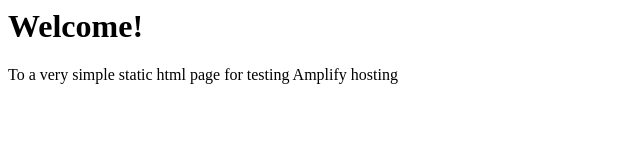
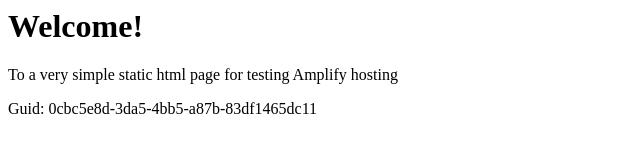
Before and after one commit to aws-aemilia-cmh/Github-PR-Commit-Integration-Test-DoNotTouch-v0-preprod-us-east-2, a website: page src/index.html in a window 1280 px wide. Shown: the whole page, without its empty margins (0-640 px from the left). Drawn offline with Linux system fonts and the light colour scheme.

Commit message:
commit from integ tests

```diff
--- a/src/index.html
+++ b/src/index.html
@@ -1,3 +1,5 @@
+
+
 <html lang="en">
 
 <head>
@@ -10,6 +12,6 @@
 <body>
     <h1>Welcome!</h1>
     <p>To a very simple static html page for testing Amplify hosting</p>
-</body>
+    <p>Guid: 0cbc5e8d-3da5-4bb5-a87b-83df1465dc11</p></body>
 
 </html>
```
